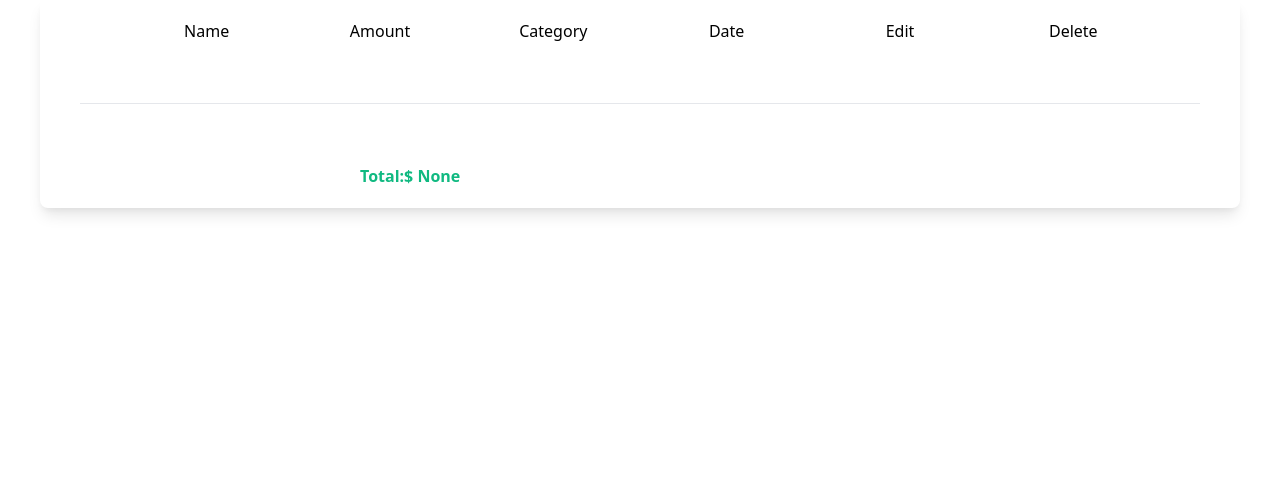
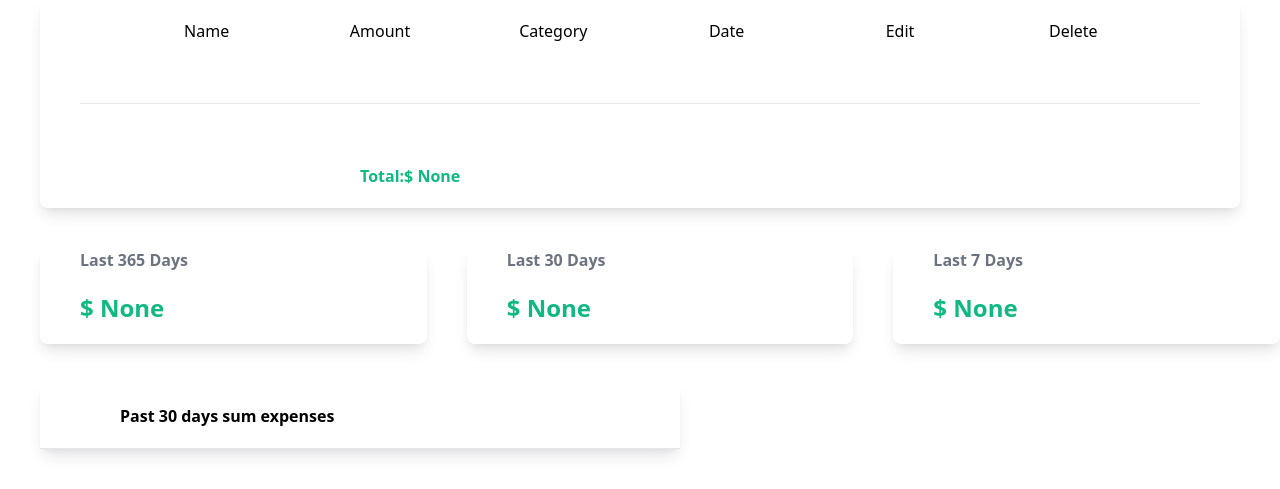
Before and after one commit to hamidrezaja/Expense-tracker, a Django app: page / in a window 1280 px wide. Shown: the part 441-930 px from the top of the page. Before the commit the page ends 656 px from the top, so only its background shows below. Run offline with Django 5.2, Linux system fonts and the light colour scheme; data that the repository does not hold is empty; style sheets or scripts are compiled from the project's sources.

Commit message:
Add logic to index view for daily, weekly, and monthly sum; update index template

```diff
--- a/myapp/templates/myapp/index.html
+++ b/myapp/templates/myapp/index.html
@@ -66,6 +66,42 @@
 
     </div>
 
-        {{ expense }}
+    <div class="flex">
+        <div class="w-1/3 shadow-lg ml-10 rounded-lg">
+            <h1 class="ml-10 font-bold text-gray-500">Last 365 Days</h1>
+            <h1 class="ml-10 my-5 text-2xl text-green-500 font-bold">$ {{ yearly_sum.amount__sum|intcomma}}</h1>
+        </div>
+        <div class="w-1/3 shadow-lg ml-10 rounded-lg">
+            <h1 class="ml-10 font-bold text-gray-500">Last 30 Days</h1>
+            <h1 class="ml-10 my-5 text-2xl text-green-500 font-bold">$ {{ monthly_sum.amount__sum|intcomma}}</h1>
+        </div>
+        <div class="w-1/3 shadow-lg ml-10 rounded-lg">
+            <h1 class="ml-10 font-bold text-gray-500">Last 7 Days</h1>
+            <h1 class="ml-10 my-5 text-2xl text-green-500 font-bold">$ {{ weekly_sum.amount__sum|intcomma}}</h1>
+        </div>
+
+    </div>
+    <div class="flex">
+        <div class="w-1/2 shadow-lg m-10">
+            <div class="flex flex-wrap space-x-40 font-bold px-20 py-5">
+                <span>Past 30 days sum expenses</span>
+            </div>
+            <hr>
+            <div id="30-day-table">
+                {% for daily_sum in daily_sums %}
+                <div class="flex flex-wrap px-20 py-5">
+                    <span>
+                        {{daily_sum.date}}
+                    </span>
+                </div>
+                <div class="flex felx-wrap px-20 py-5">
+                    <span class="text-green-500" >
+                        ${{daily_sum.sum|intcomma}}
+                    </span>
+                </div>
+                {% endfor %}
+            </div>
+        </div>
+    </div>
 
 {% endblock %}
--- a/myapp/views.py
+++ b/myapp/views.py
@@ -2,6 +2,7 @@ from django.shortcuts import render,redirect
 from .forms import ExpenseForm
 from .models import Expense
 from django.db.models import Sum
+import datetime
 # Create your views here.
 def index(request):
     if request.method=='POST':
@@ -10,8 +11,25 @@ def index(request):
             expense.save()
     expenses=Expense.objects.all()
     total_expenses=expenses.aggregate(Sum('amount'))
+    #logic for sum of last year expenses
+    last_year=datetime.date.today()-datetime.timedelta(days=365)
+    data=Expense.objects.filter(date__gt=last_year)
+    yearly_sum=data.aggregate(Sum('amount'))
+    #logic for sum of last month expenses
+    last_month=datetime.date.today()-datetime.timedelta(days=30)
+    data=Expense.objects.filter(date__gt=last_month)
+    monthly_sum=data.aggregate(Sum('amount'))
+    #logic for sum of last week expenses
+    last_week=datetime.date.today()-datetime.timedelta(days=7)
+    data=Expense.objects.filter(date__gt=last_week)
+    weekly_sum=data.aggregate(Sum('amount'))
+    daily_sums=Expense.objects.filter().values('date').order_by('date').annotate(sum=Sum('amount'))
+    print(daily_sums)
     expense_form=ExpenseForm()
-    return render(request,'myapp/index.html',{"expense_form":expense_form,"expenses":expenses,'total_expenses':total_expenses})
+    return render(request,'myapp/index.html',{"expense_form":expense_form,"expenses":expenses,
+                                              'total_expenses':total_expenses,'yearly_sum':yearly_sum,
+                                              'monthly_sum':monthly_sum,'weekly_sum':weekly_sum,
+                                              'daily_sums':daily_sums})
 def edit(request,id):
     expense=Expense.objects.get(id=id)
     expense_form=ExpenseForm(instance=expense)
```
